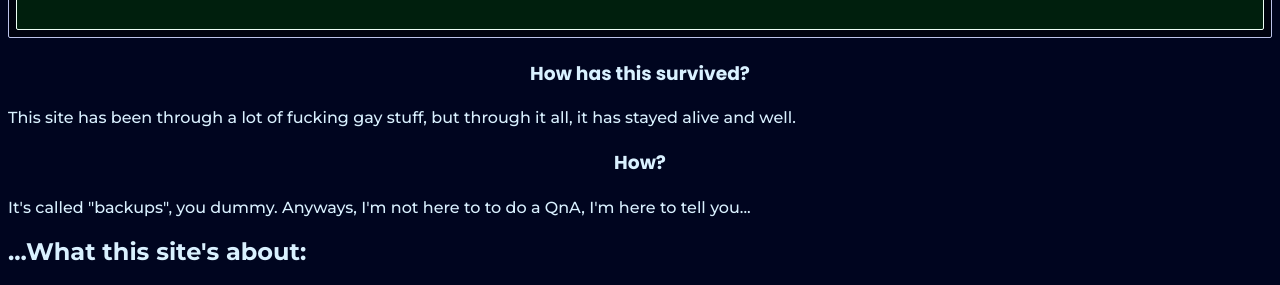
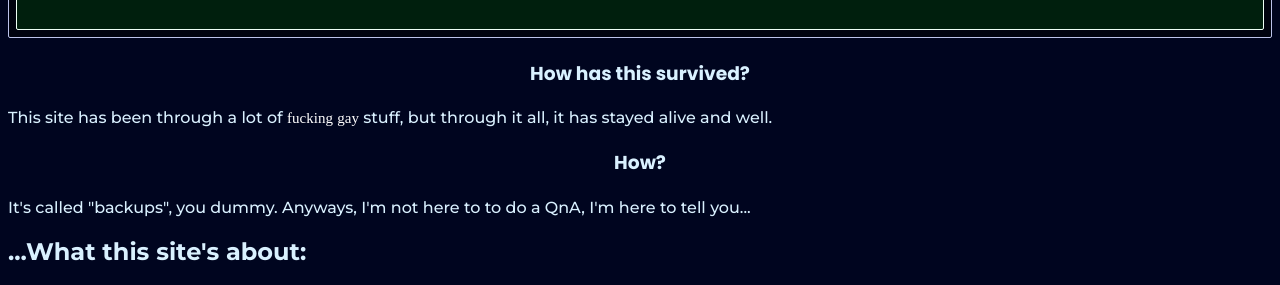
Before and after one commit to yeetssite/yeetssite.github.io, a Jekyll site: the page built from index.html, in a window 1280 px wide. Shown: the part 1055-1340 px from the top of the page. Built offline with Jekyll 4.4.1, drawn with Linux system fonts in a browser that asks for light colours; some web fonts are replaced; a script that is not in the unit is left out.

Commit message:
Update index.html

```diff
--- a/index.html
+++ b/index.html
@@ -24,7 +24,7 @@
      <div>
         <h3>How has this survived?</h3>
         <p>
-          This site has been through a lot of <fuckinggay>fucking</fuckinggay> <asinhomosexual>gay</asinhomosexual> stuff, but through it all, it has stayed alive and well.
+          This site has been through a lot of <text class="rdrtext">fucking</text> <text class="rdrtext">gay</text> stuff, but through it all, it has stayed alive and well.
       </p>
        <h3>How?</h3>
       <p>
```
